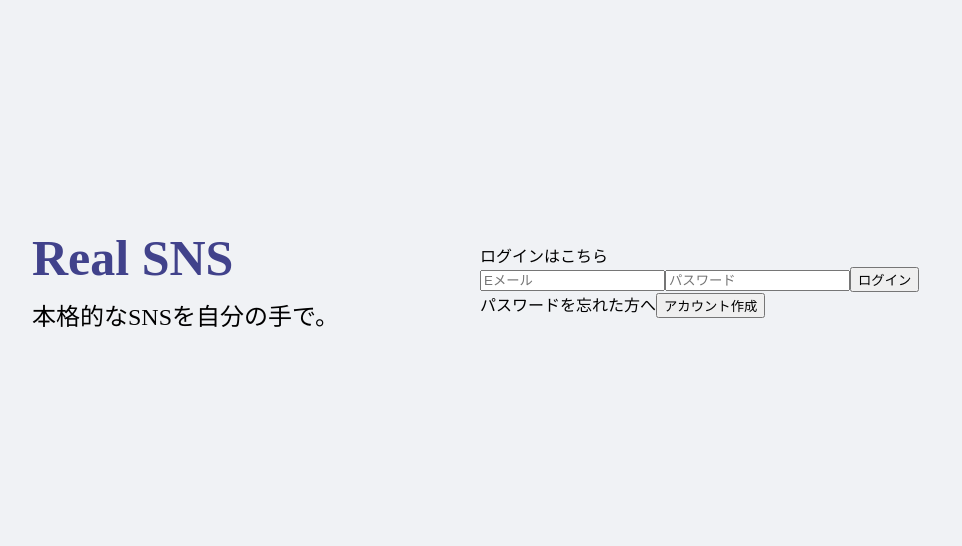
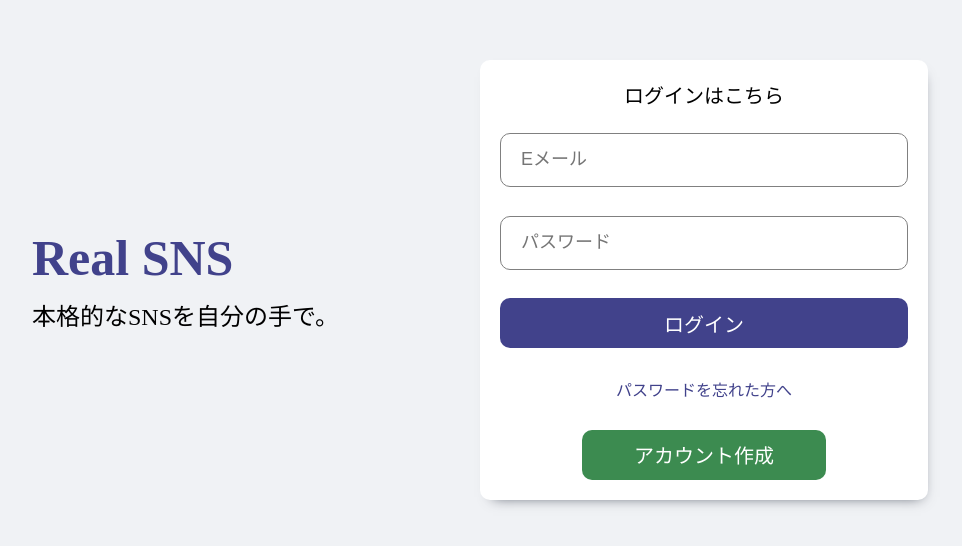
Before and after one commit to Naru-hub/mern-sns-frontend, a React (Create React App) app: page / in a window 1280 px wide. Shown: the part 120-666 px from the top of the page, without its empty margins (160-1122 px from the left). Built offline with nearby package versions, Linux system fonts and the light colour scheme.

Commit message:
Loginコンポーネントの右側(loginRight部分)をCSSでスタイリング

```diff
--- a/src/pages/login/Login.css
+++ b/src/pages/login/Login.css
@@ -10,7 +10,6 @@
 .loginWrapper {
   width: 70%;
   height: 70%;
-  /* background-color: green; */
   display: flex;
 }
 
@@ -32,3 +31,65 @@
 .loginDesc {
   font-size: 24px;
 }
+
+.loginBox {
+  height: 400px;
+  padding: 20px;
+  background-color: white;
+  border-radius: 10px;
+  display: flex;
+  flex-direction: column;
+  justify-content: space-between;
+  box-shadow: 3px 7px 13px -10px #404755;
+  border-radius: 10px;
+}
+
+.loginInput {
+  height: 50px;
+  border-radius: 10px;
+  border: 1px solid gray;
+  font-size: 18px;
+  padding-left: 20px;
+  margin-bottom: 15px;
+}
+
+.loginInput:focus {
+  outline: none;
+}
+
+.loginButton {
+  height: 50px;
+  border-radius: 10px;
+  border: none;
+  background-color: #41428b;
+  color: white;
+  font-size: 20px;
+  font-weight: 500;
+  cursor: pointer;
+}
+
+.loginForgot {
+  text-align: center;
+  color: #41428b;
+  margin: 15px 0;
+}
+
+.loginRegisterButton {
+  height: 50px;
+  width: 60%;
+  align-self: center;
+  border-radius: 10px;
+  border: none;
+  background-color: #3c8b50;
+  color: white;
+  font-size: 20px;
+  font-weight: 500;
+  cursor: pointer;
+}
+
+.loginMsg {
+  text-align: center;
+  font-weight: 550;
+  font-size: 20px;
+  margin-bottom: 10px;
+}
```
